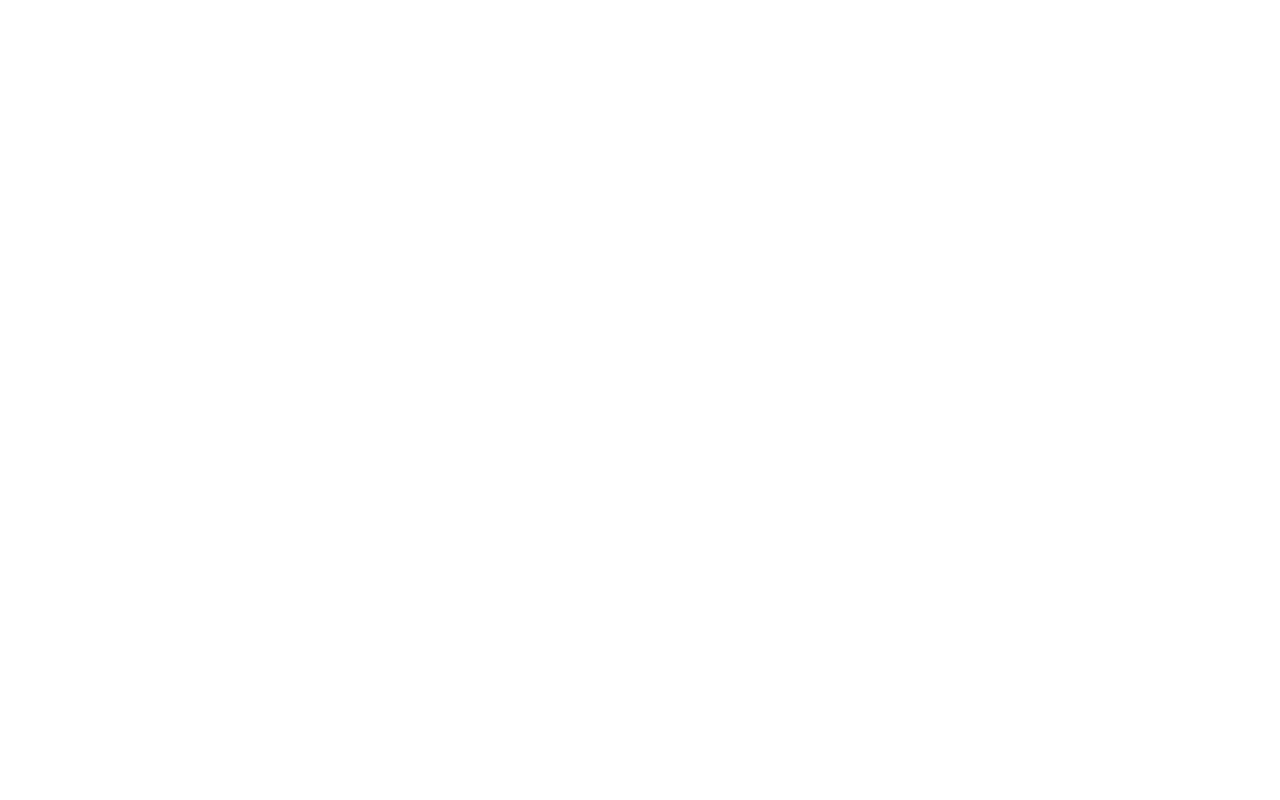
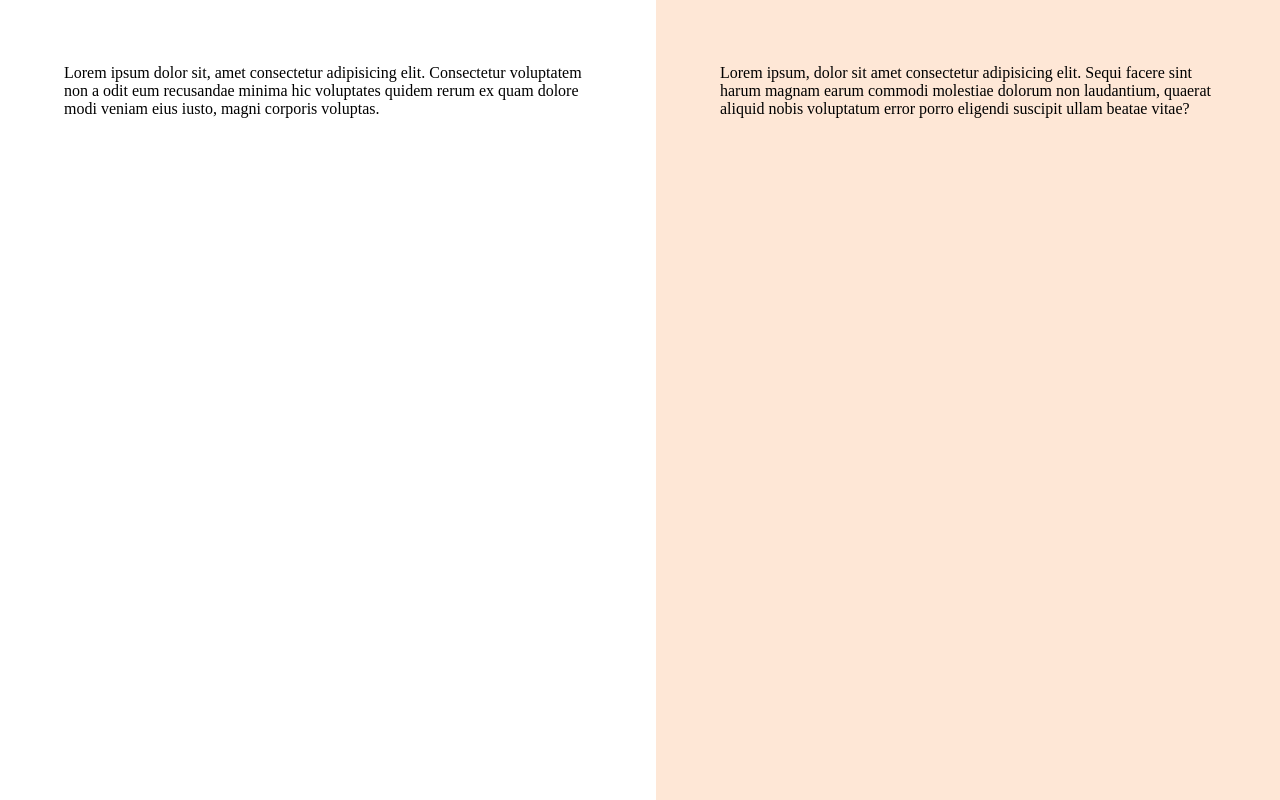
Before and after one commit to pedroairees/form-estrelas-do-amanha, a plain HTML site: page index.html in a window 1280 px wide. Drawn offline with Linux system fonts and the light colour scheme.

Commit message:
add layout

```diff
--- a/index.html
+++ b/index.html
@@ -1,16 +1,31 @@
 <!DOCTYPE html>
-<html lang="en">
+<html lang="pt-br">
 <head>
     <link rel="preconnect" href="https://fonts.googleapis.com">
     <link rel="preconnect" href="https://fonts.gstatic.com" crossorigin>
 
     <meta charset="UTF-8">
     <meta name="viewport" content="width=device-width, initial-scale=1.0">
-    <title>Document</title>
+    <title>Estrelas do Amanhã</title>
 
+    <link rel="stylesheet" href="./style/index.css">
     <link href="https://fonts.googleapis.com/css2?family=Poppins:ital,wght@0,100;0,200;0,300;0,400;0,500;0,600;0,700;0,800;0,900;1,100;1,200;1,300;1,400;1,500;1,600;1,700;1,800;1,900&display=swap" rel="stylesheet">
 </head>
 <body>
 
+    <div id="app">
+        <main>
+            <div class="main-container">
+                Lorem ipsum dolor sit, amet consectetur adipisicing elit. Consectetur voluptatem non a odit eum recusandae minima hic voluptates quidem rerum ex quam dolore modi veniam eius iusto, magni corporis voluptas.
+            </div>
+        </main>
+
+        <aside>
+            <div class="aside-container">
+                Lorem ipsum, dolor sit amet consectetur adipisicing elit. Sequi facere sint harum magnam earum commodi molestiae dolorum non laudantium, quaerat aliquid nobis voluptatum error porro eligendi suscipit ullam beatae vitae?
+            </div>
+        </aside>
+    </div>
+
 </body>
 </html>
--- a/assets/style/globa.css
+++ b/style/global.css
@@ -1,3 +1,9 @@
+* {
+    padding: 0;
+    margin: 0;
+    box-sizing: border-box;
+}
+
 :root {
     /* brand colors */
     --brand-light: #F67841;
@@ -17,13 +23,6 @@
     --stroke-highlight: #F3541C;
     /* semantic colors*/
     --semantic-error: #DC2626;
-    /* supporting colors */
-    --orange: #F9A474;
-    --yellow: #FEDF6F;
-    --green: #C7D78D;
-    --blue: #B8CEDC;
-    --violet: #C3B2E7;
-    --pink: #F682A5;
 
     /* fonts */
     --font-poppins: "Poppins", sans-serif;
@@ -32,3 +31,7 @@
     --heading3: 500 1.25rem/120% var(--font-poppins);
     --heading4: 500 1rem/120% var(--font-poppins);
 }
+
+body {
+    overflow: hidden;
+}
--- /dev/null
+++ b/style/index.css
@@ -0,0 +1,2 @@
+@import url(./global.css);
+@import url(./layout.css);
--- /dev/null
+++ b/style/layout.css
@@ -0,0 +1,25 @@
+#app {
+    display: grid;
+    grid-template-columns: 51.25% 48.75%;
+    height: 100vh;
+    overflow: hidden;
+}
+
+main {
+    overflow: auto;
+    padding: 4rem;
+
+    & .main-container {
+        max-width: 33rem;
+        margin-left: auto;
+    }
+}
+
+aside {
+    padding: 4rem;
+    background-color: var(--surface-secondary);
+
+    & .aside-container {
+        max-width: 31rem;
+    }
+}
```
Also changed, not shown: assets/icons/alert-circle.svg (renamed from assets/alert-circle.svg).
